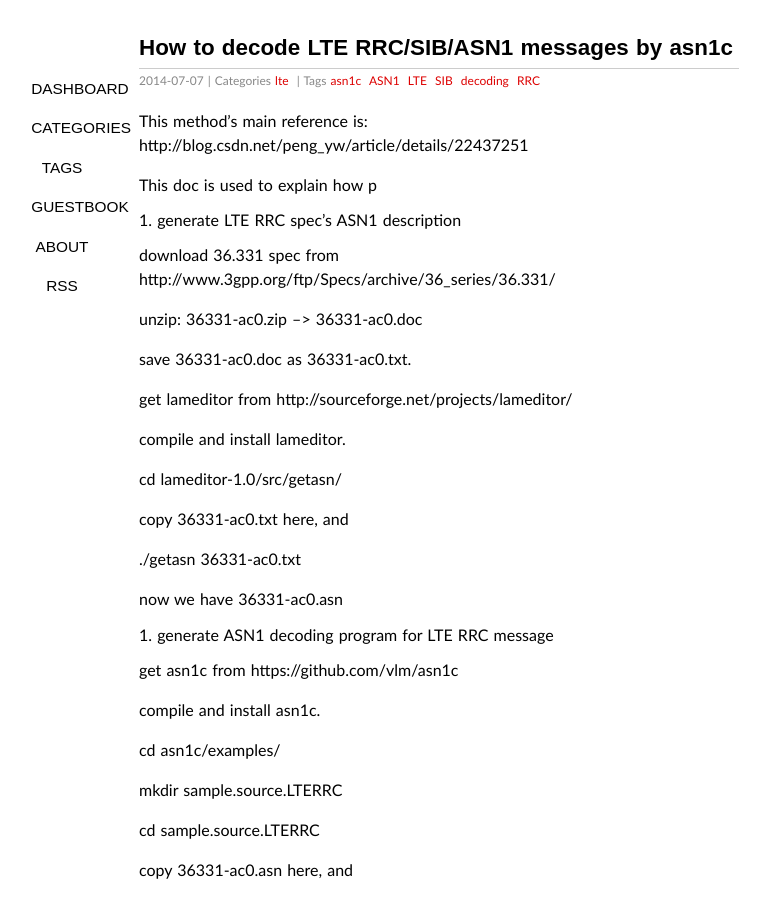
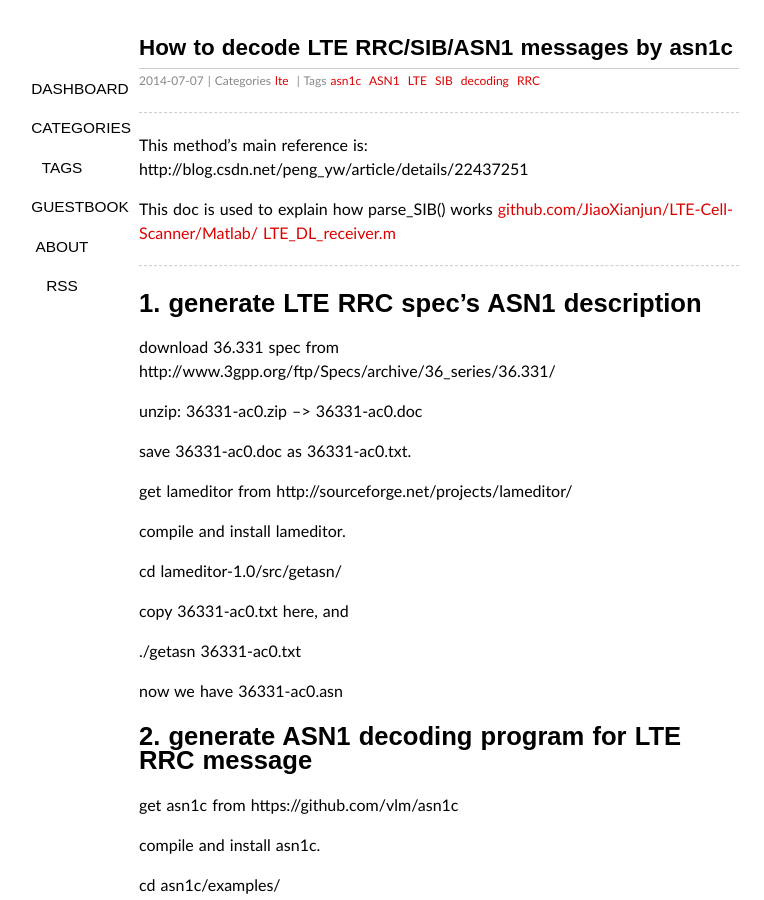
Before and after one commit to sdr-x/sdr-x.github.io, a Jekyll site: the page built from _posts/2014-07-07-LTE-SIB-decoding-by-asn1c.md, in a window 1280 px wide and 900 px high. Shown: the whole window, without its empty margins (201-965 px from the left). Built offline with Jekyll 4.4.1, drawn with Linux system fonts in a browser that asks for light colours; some web fonts are replaced; Markdown is read by kramdown in place of the engine named in the settings; comment, search, counter and statistics services are not loaded; some of the changed text lies outside the part shown.

Commit message:
Update 2014-07-07-LTE-SIB-decoding-by-asn1c.md

```diff
--- a/_posts/2014-07-07-LTE-SIB-decoding-by-asn1c.md
+++ b/_posts/2014-07-07-LTE-SIB-decoding-by-asn1c.md
@@ -7,11 +7,15 @@ categories: lte
 tags:  asn1c ASN1 LTE SIB decoding RRC
 ---
 
+-----------------------------------------------------------------------------------
+
 This method's main reference is: http://blog.csdn.net/peng_yw/article/details/22437251
 
-This doc is used to explain how p
+This doc is used to explain how parse_SIB() works [github.com/JiaoXianjun/LTE-Cell-Scanner/Matlab/ LTE_DL_receiver.m](github.com/JiaoXianjun/LTE-Cell-Scanner/Matlab/ LTE_DL_receiver.m)
 
-1. generate LTE RRC spec's ASN1 description
+-------------------------------------------------------------------------------------
+
+# 1. generate LTE RRC spec's ASN1 description
 
 download 36.331 spec from http://www.3gpp.org/ftp/Specs/archive/36_series/36.331/
 
@@ -31,7 +35,7 @@ copy 36331-ac0.txt here, and
 
 now we have 36331-ac0.asn
 
-2. generate ASN1 decoding program for LTE RRC message
+# 2. generate ASN1 decoding program for LTE RRC message
 
 get asn1c from https://github.com/vlm/asn1c
 
@@ -77,7 +81,7 @@ make -f Makefile.am.sample
 
 here we get LTE RRC ASN1 decoding program: progname
 
-3. usage of LTE RRC ASN1 decoding program: progname
+# 3. usage of LTE RRC ASN1 decoding program: progname
 
 ./progname recv_bits.per -p BCCH-DL-SCH-Message
 
```
